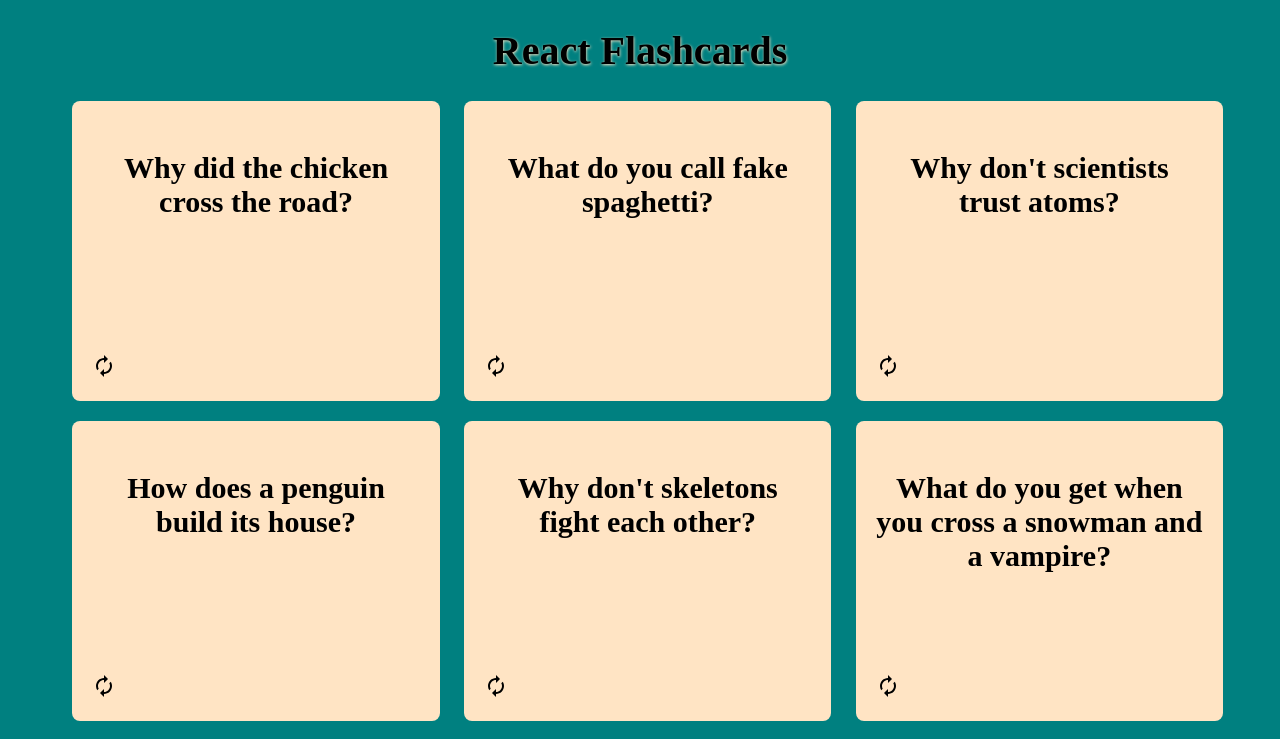
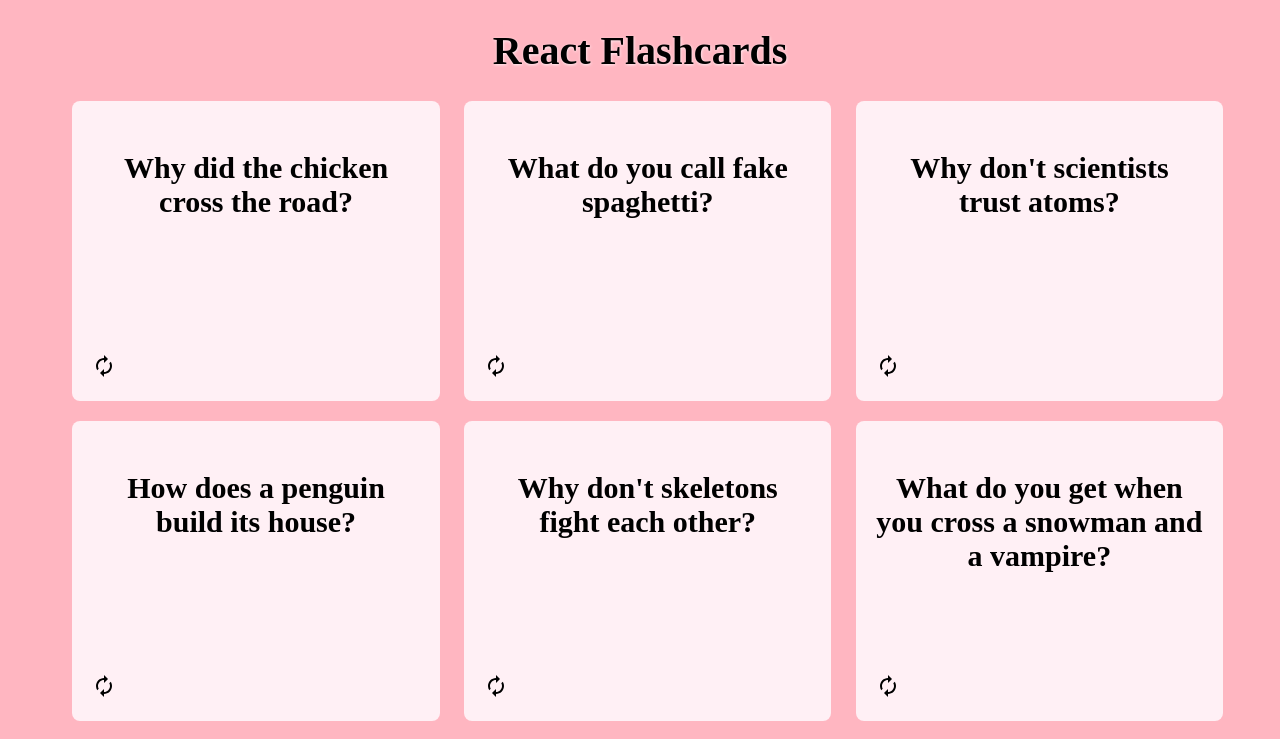
Before and after one commit to maritmoe/react-flashcards, a React (Vite) app: page / in a window 1280 px wide. Shown: the top 739 px of the page. Built offline with nearby package versions, Linux system fonts and the light colour scheme.

Commit message:
Light and dark mode

```diff
--- a/src/App.css
+++ b/src/App.css
@@ -1,9 +1,14 @@
+:root {
+  color-scheme: light dark;
+}
+
 #title {
   text-align: center;
   font-size: 40px;
-  text-shadow: 0.5px 0.5px 3px bisque;
+  text-shadow: 0.5px 0.5px 3px light-dark(lavenderblush, teal);
 }
 
 body {
-  background-color: teal;
+  background-color: light-dark(lightpink, cadetblue);
+  color: light-dark(black, white);
 }
--- a/src/components/Card/Card.css
+++ b/src/components/Card/Card.css
@@ -6,7 +6,7 @@
   margin-left: 2%;
   margin-bottom: 20px;
   padding: 20px;
-  background-color: bisque;
+  background-color: light-dark(lavenderblush, teal);
   transition: 0.8s;
   transform-style: preserve-3d;
   list-style: none;
```
